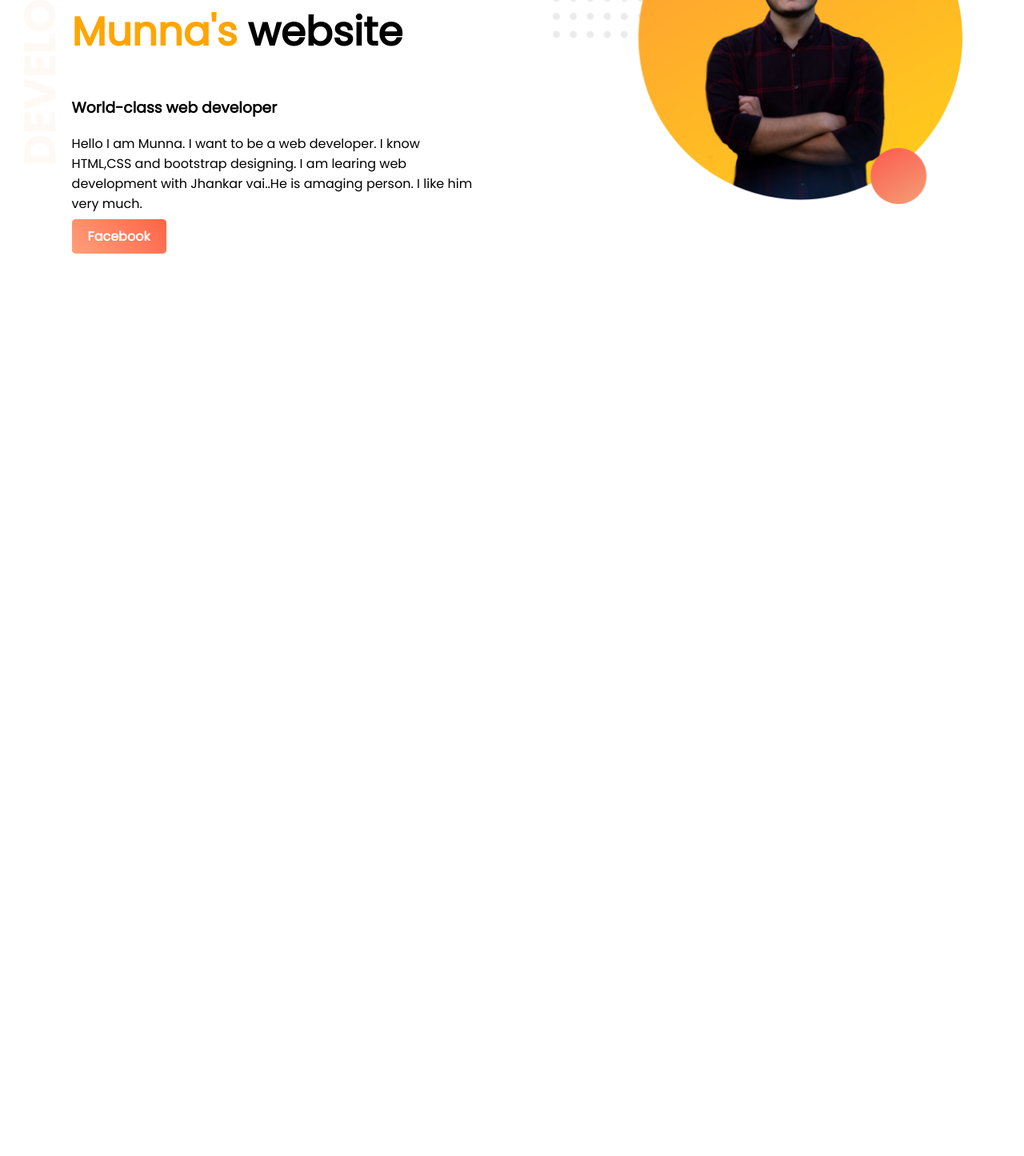
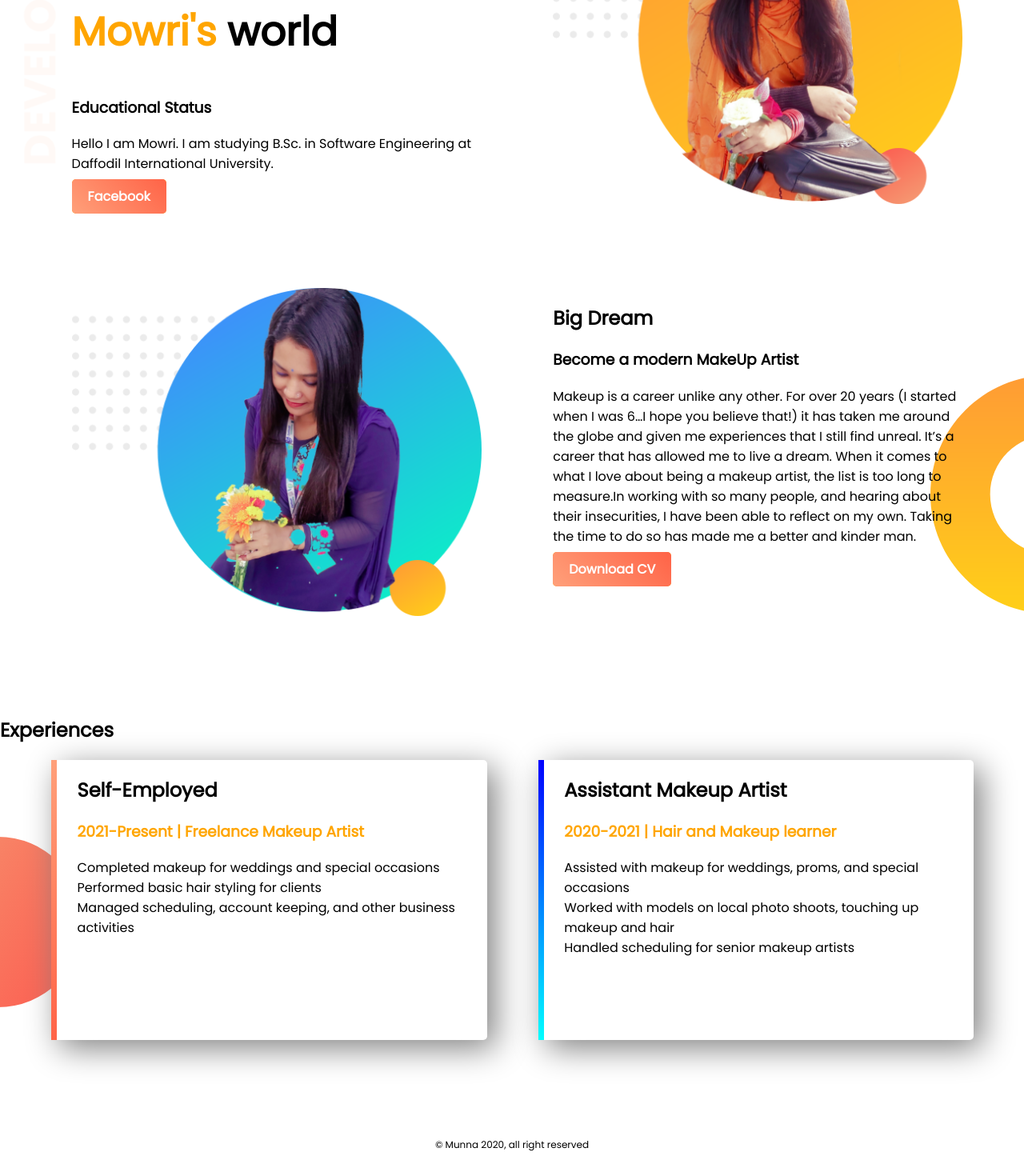
Before and after one commit to Munna1740/build_personal_portfolio, a plain HTML site: page index.html in a window 1280 px wide. Shown: the part 155-1600 px from the top of the page at 80% size. Before the commit the page ends 800 px from the top, so only its background shows below. Drawn offline with Linux system fonts and the light colour scheme.

Commit message:
complete website

```diff
--- a/index.html
+++ b/index.html
@@ -11,14 +11,48 @@
     <section class="top-banner">
         <div class="half-width">
             <h1>Welcome to</h1>
-            <h1><span class="highlight">Munna's</span> website</h1>
-            <h3>World-class web developer </h3>
-            <p>Hello I am Munna. I want to be a web developer. I know HTML,CSS and bootstrap designing. I am learing web development with Jhankar vai..He is amaging person. I like him very much.</p>
-            <a class="link-button" target="_blank" href="https://www.facebook.com/mostafa.munna.7">Facebook</a>
+            <h1><span class="orange-highlight">Mowri's</span> world</h1>
+            <h3>Educational Status </h3>
+            <p>Hello I am Mowri. I am studying B.Sc. in Software Engineering at Daffodil International University.</p>
+            <a class="link-button" target="_blank" href="https://www.facebook.com/mahmuda.mala.1">Facebook</a>
         </div>
         <div class="half-width">
-            <img src="images/1st.png">
+            <img src="images/1stM.png">
         </div>
     </section>
+    <section class="middle-banner">
+        <div class="half-width">
+            <img src="images/2ndM.png">
+        </div>
+        <div class="half-width">
+            <h2>Big Dream</h2>
+            <h3>Become a modern MakeUp Artist</h3>
+            <p>Makeup is a career unlike any other. For over 20 years (I started when I was 6…I hope you believe that!) it has taken me around the globe and given me experiences that I still find unreal. It’s a career that has allowed me to live a dream. When it comes to what I love about being a makeup artist, the list is too long to measure.In working with so many people, and hearing about their insecurities, I have been able to reflect on my own. Taking the time to do so has made me a better and kinder man.</p>
+            <a class="link-button" target="_blank" href="#">Download CV</a>
+        </div>
+    </section>
+    <section class="experience-area">
+        <h2>Experiences</h2>
+        <div id="full-stack-border" class="half-width single-experience">
+            <h2>Self-Employed</h2>
+            <h3 class="orange-highlight">2021-Present  |  Freelance Makeup Artist</h3>
+            <p>Completed makeup for weddings and special occasions<br>
+                Performed basic hair styling for clients<br>
+                Managed scheduling, account keeping, and other business activities</p>
+
+        </div>
+        <div id="junior-area" class="half-width single-experience">
+            <h2>Assistant Makeup Artist</h2>
+            <h3 class="orange-highlight">2020-2021  |  Hair and Makeup learner</h3>
+            <p>Assisted with makeup for weddings, proms, and special occasions<br>
+                Worked with models on local photo shoots, touching up makeup and hair<br>
+                Handled scheduling for senior makeup artists
+            </p>
+
+        </div>
+    </section>
+    <footer>
+        <p>© Munna 2020, all right reserved</p>
+    </footer>
 </body>
 </html>
--- a/style.css
+++ b/style.css
@@ -6,7 +6,7 @@ body{
 h1{
     font-size: 50px;
 }
-.highlight{
+.orange-highlight{
     color: orange;
 }
 .half-width{
@@ -21,11 +21,13 @@ h1{
 .top-banner{
     background-image: url(images/top-banner.png);
     background-repeat: no-repeat;
+
 }
 
 
 section{
     height: 500px;
+    padding-bottom: 15px;
 }
 
 .link-button{
@@ -38,3 +40,34 @@ section{
     font-weight: 700;
 
 }
+.middle-banner{
+    background-image: url(images/dream-bg.png);
+    background-repeat: no-repeat;
+    background-position: right;
+}
+.single-experience{
+    box-shadow: 10px 10px 40px gray;
+    height: 70%;
+    border-radius: 5px;
+    background-color: white;
+}
+.experience-area{
+    background-image: url(images/exp-bg.png);
+    background-repeat: no-repeat;
+    background-position: left;
+}
+#full-stack-border{
+    border-left: 7px solid;
+    border-image: linear-gradient(180deg, lightSalmon, tomato);
+    border-image-slice: 1;
+
+}
+#junior-area{
+    border-left: 7px solid;
+    border-image: linear-gradient(180deg, blue , cyan);
+    border-image-slice: 1;
+}
+footer p{
+    text-align: center;
+    font-size: 12px;
+}
```
Also changed, not shown: images/1stM.png (added), images/2ndM.png (added), images/image 10.png (deleted).
